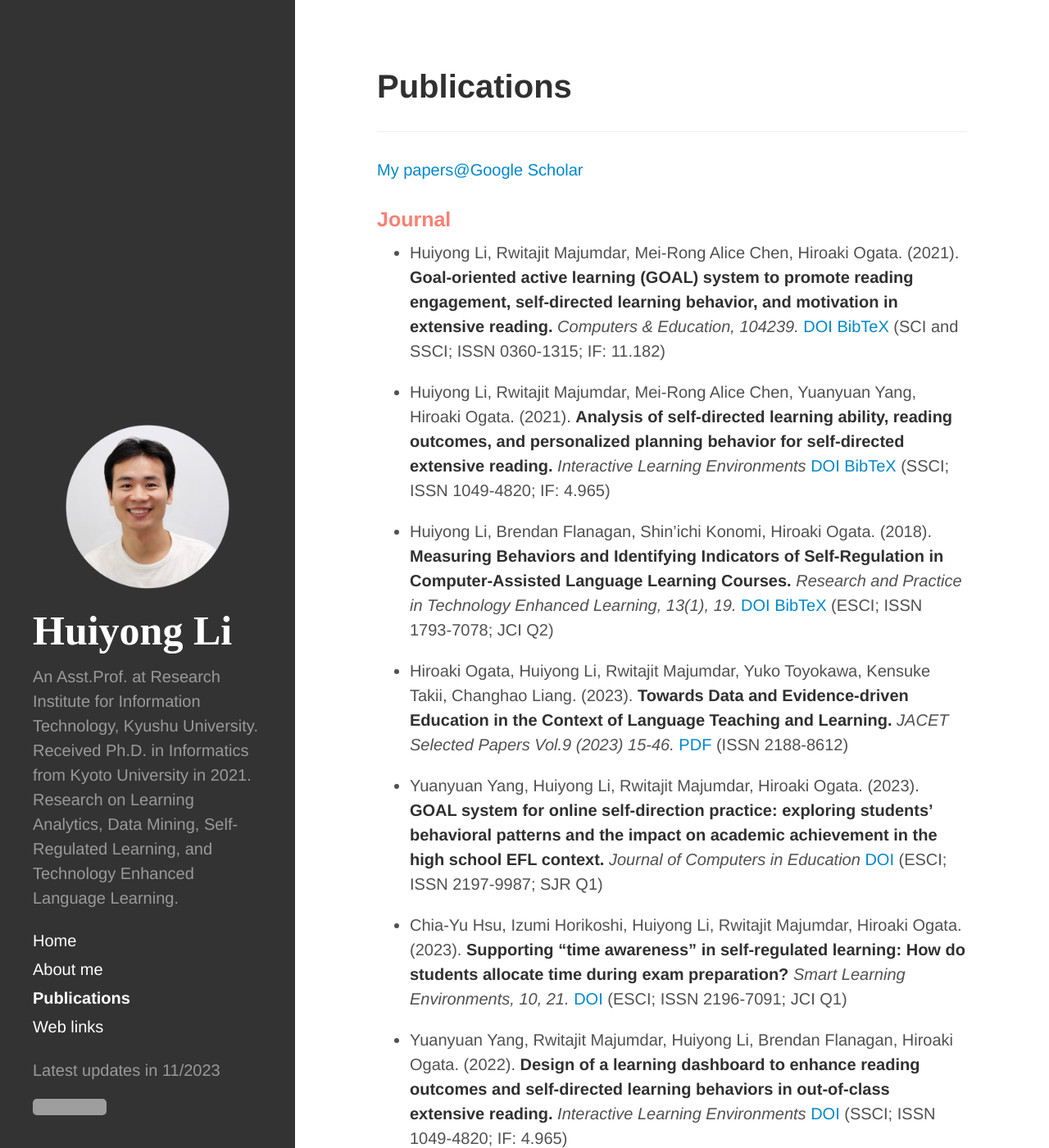
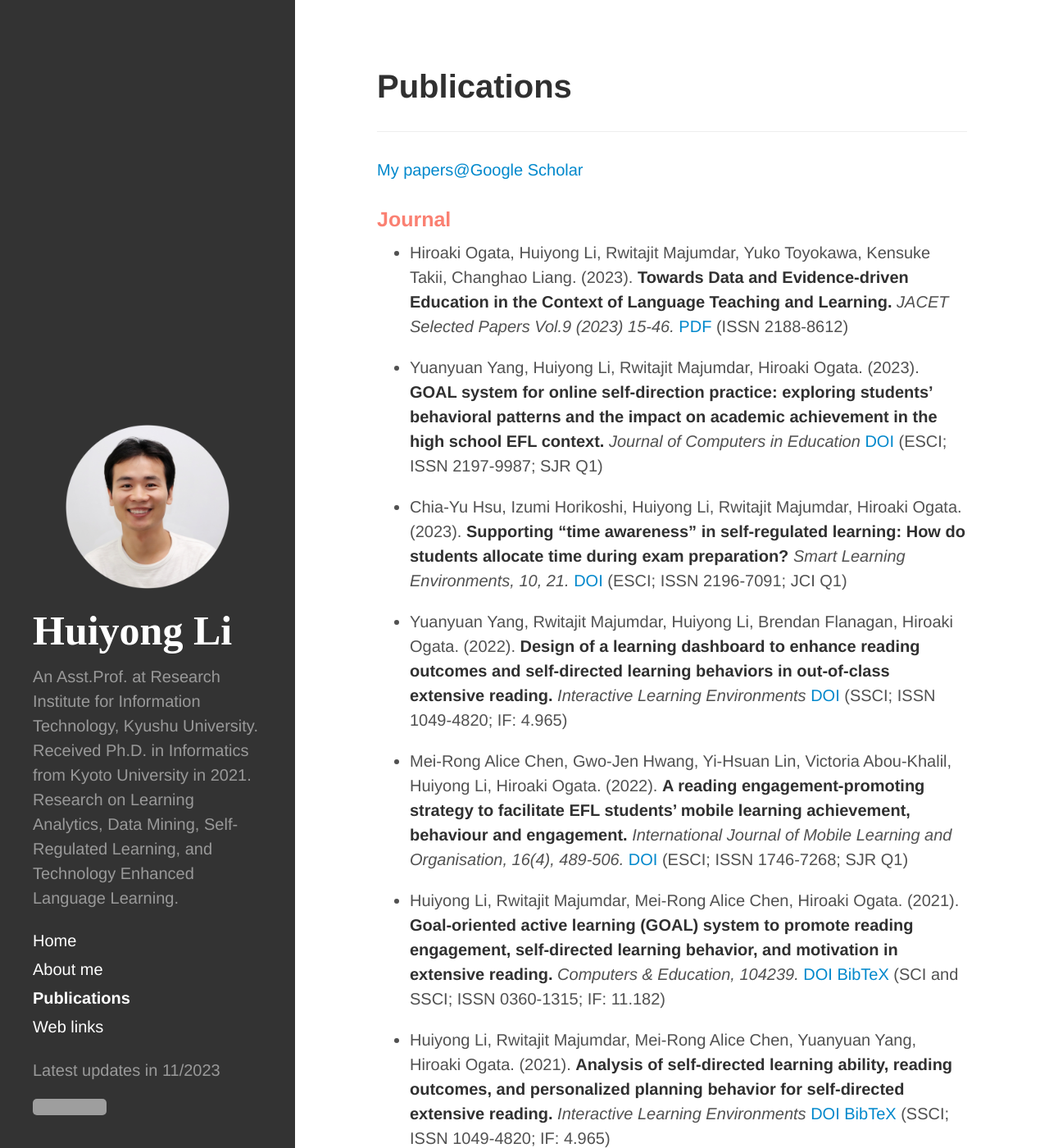
Before and after one commit to li-huiyong/li-huiyong.github.io, a Jekyll site: the page built from publications.md, in a window 1280 px wide and 1400 px high. Shown: the whole window at 82% size. Built offline with Jekyll 4.4.1, drawn with Linux system fonts in a browser that asks for light colours; nearby versions of some CDN libraries; some web fonts are replaced; some of the changed lines change nothing that is shown; some of the changed text lies outside the part shown; grey boxes are pictures that could not be loaded.

Commit message:
Update J.Paper by date and add ISLS paper

```diff
--- a/publications.md
+++ b/publications.md
@@ -9,12 +9,6 @@
 
 ### <span style="color: Salmon; ">Journal</span>
 
-* Huiyong Li, Rwitajit Majumdar, Mei-Rong Alice Chen, Hiroaki Ogata. (2021). **Goal-oriented active learning (GOAL) system to promote reading engagement, self-directed learning behavior, and motivation in extensive reading.** _Computers & Education, 104239._ [DOI](https://doi.org/10.1016/j.compedu.2021.104239){:target="_blank"} [BibTeX](https://li-huiyong.github.io/resources/li2021goal.bib){:target="_blank"} (SCI and SSCI; ISSN 0360-1315; IF: 11.182)
-
-* Huiyong Li, Rwitajit Majumdar, Mei-Rong Alice Chen, Yuanyuan Yang, Hiroaki Ogata. (2021). **Analysis of self-directed learning ability, reading outcomes, and personalized planning behavior for self-directed extensive reading.** _Interactive Learning Environments_ [DOI](https://doi.org/10.1080/10494820.2021.1937660){:target="_blank"} [BibTeX](https://li-huiyong.github.io/resources/li2021analysis.bib){:target="_blank"} (SSCI; ISSN 1049-4820; IF: 4.965)
-
-* Huiyong Li, Brendan Flanagan, Shin’ichi Konomi, Hiroaki Ogata. (2018). **Measuring Behaviors and Identifying Indicators of Self-Regulation in Computer-Assisted Language Learning Courses.** _Research and Practice in Technology Enhanced Learning, 13(1), 19._ [DOI](https://doi.org/10.1186/s41039-018-0087-7){:target="_blank"} [BibTeX](https://li-huiyong.github.io/resources/li2018measuring.bib){:target="_blank"} (ESCI; ISSN 1793-7078; JCI Q2)
-
 * Hiroaki Ogata, Huiyong Li, Rwitajit Majumdar, Yuko Toyokawa, Kensuke Takii, Changhao Liang. (2023). **Towards Data and Evidence-driven Education in the Context of Language Teaching and Learning.** _JACET Selected Papers Vol.9 (2023) 15-46._ [PDF](https://www.jacet.org/SelectedPapers/JACET61_2022_SP_9){:target="_blank"} (ISSN 2188-8612)
 
 * Yuanyuan Yang, Huiyong Li, Rwitajit Majumdar, Hiroaki Ogata. (2023). **GOAL system for online self‑direction practice: exploring students’ behavioral patterns and the impact on academic achievement in the high school EFL context.** _Journal of Computers in Education_ [DOI](https://doi.org/10.1007/s40692-023-00272-0){:target="_blank"} (ESCI; ISSN 2197-9987; SJR Q1)
@@ -23,10 +17,15 @@
 
 * Yuanyuan Yang, Rwitajit Majumdar, Huiyong Li, Brendan Flanagan, Hiroaki Ogata. (2022). **Design of a learning dashboard to enhance reading outcomes and self-directed learning behaviors in out-of-class extensive reading.** _Interactive Learning Environments_ [DOI](https://doi.org/10.1080/10494820.2022.2101126){:target="_blank"} (SSCI; ISSN 1049-4820; IF: 4.965)
 
+* Mei-Rong Alice Chen, Gwo-Jen Hwang, Yi-Hsuan Lin, Victoria Abou-Khalil, Huiyong Li, Hiroaki Ogata. (2022). **A reading engagement-promoting strategy to facilitate EFL students' mobile learning achievement, behaviour and engagement.** _International Journal of Mobile Learning and Organisation, 16(4), 489-506._ [DOI](https://doi.org/10.1504/IJMLO.2022.125968){:target="_blank"} (ESCI; ISSN 1746-7268; SJR Q1)
+
+* Huiyong Li, Rwitajit Majumdar, Mei-Rong Alice Chen, Hiroaki Ogata. (2021). **Goal-oriented active learning (GOAL) system to promote reading engagement, self-directed learning behavior, and motivation in extensive reading.** _Computers & Education, 104239._ [DOI](https://doi.org/10.1016/j.compedu.2021.104239){:target="_blank"} [BibTeX](https://li-huiyong.github.io/resources/li2021goal.bib){:target="_blank"} (SCI and SSCI; ISSN 0360-1315; IF: 11.182)
+
+* Huiyong Li, Rwitajit Majumdar, Mei-Rong Alice Chen, Yuanyuan Yang, Hiroaki Ogata. (2021). **Analysis of self-directed learning ability, reading outcomes, and personalized planning behavior for self-directed extensive reading.** _Interactive Learning Environments_ [DOI](https://doi.org/10.1080/10494820.2021.1937660){:target="_blank"} [BibTeX](https://li-huiyong.github.io/resources/li2021analysis.bib){:target="_blank"} (SSCI; ISSN 1049-4820; IF: 4.965)
+
 * Yuanyuan Yang, Rwitajit Majumdar, Huiyong Li, Gökhan Akçapınar, Brendan Flanagan, Hiroaki Ogata. (2021). **A framework to foster analysis skill for self-directed activities in data-rich environment.** _Research and Practice in Technology Enhanced Learning, 16(1), 1-17._ [DOI](https://doi.org/10.1186/s41039-021-00170-y){:target="_blank"} (ESCI; ISSN 1793-7078; JCI Q2)
 
-* Mei-Rong Alice Chen, Gwo-Jen Hwang, Yi-Hsuan Lin, Victoria Abou-Khalil, Huiyong Li, Hiroaki Ogata. (2022). **A reading engagement-promoting strategy to facilitate EFL students' mobile learning achievement, behaviour and engagement.** _International Journal of Mobile Learning and Organisation, 16(4), 489-506._ [DOI](https://doi.org/10.1504/IJMLO.2022.125968){:target="_blank"} (ESCI; ISSN 1746-7268; SJR Q1)
-
+* Huiyong Li, Brendan Flanagan, Shin’ichi Konomi, Hiroaki Ogata. (2018). **Measuring Behaviors and Identifying Indicators of Self-Regulation in Computer-Assisted Language Learning Courses.** _Research and Practice in Technology Enhanced Learning, 13(1), 19._ [DOI](https://doi.org/10.1186/s41039-018-0087-7){:target="_blank"} [BibTeX](https://li-huiyong.github.io/resources/li2018measuring.bib){:target="_blank"} (ESCI; ISSN 1793-7078; JCI Q2)
 
 ### <span style="color: Salmon; ">International Conference</span>
 
@@ -47,6 +46,8 @@
 * Yuanyuan Yang, Huiyong Li, Rwitajit Majumdar and Hiroaki Ogata. (2022). **Leverage Technology to Support Self-direction Strategies for High School Students in Weekly English Vocabulary and Grammar Learning.** _Proceedings of the 1st APSCE International Conference on Future Language Learning (ICFULL2022),_ 30, 2022.07. [PDF](https://www.eduhk.hk/ICFULL2022/Proceedings.pdf#page=36){:target="_blank"}
 
 * Rwitajit Majumdar, Huiyong Li, Yuanyuan Yang, Brendan Flanagan and Hiroaki Ogata. (2022) **GOAL System to Support In-class Reading Activity: A Study of Advanced and Standard EFL Learners.** _Proceedings of the 1st APSCE International Conference on Future Language Learning (ICFULL2022),_ 39, 2022.07. [PDF](https://www.eduhk.hk/ICFULL2022/Proceedings.pdf#page=45){:target="_blank"}
+
+* Rwitajit Majumdar, Liang Changhao, Hiroyuki Kuromiya, Huiyong Li, Brendan Flanagan, Hiroaki Ogata. (2022). **Learning and Evidence Analytics Framework (LEAF): Innovating Log Data Driven Services for Teaching and Learning.** _Proceedings of the ISLS Annual Meeting 2022 (ISLS2022),_ 24-27, 2022.06. [PDF](https://www.researchgate.net/publication/375522606_Learning_and_Evidence_Analytics_Framework_LEAF_Innovating_Log_Data_Driven_Services_for_Teaching_and_Learning_Learning_and_Evidence_Analytics_Framework){:target="_blank"}
 
 * Brendan Flanagan, Rwitajit Majumdar, Huiyong Li, Atsushi Shimada, Fumiya Okubo, Hiroaki Ogata. (2022). **The 4th Workshop on Predicting Performance Based on the Analysis of Reading Behavior.** _Companion Proceedings of the 11th International Conference on Learning Analytics and Knowledge,_ 152-155, 2022.03. [PDF](https://www.zora.uzh.ch/id/eprint/218604/1/LAK22_CompanionProceedings.pdf#page=164){:target="_blank"} http://ceur-ws.org/Vol-3120/
 
```
